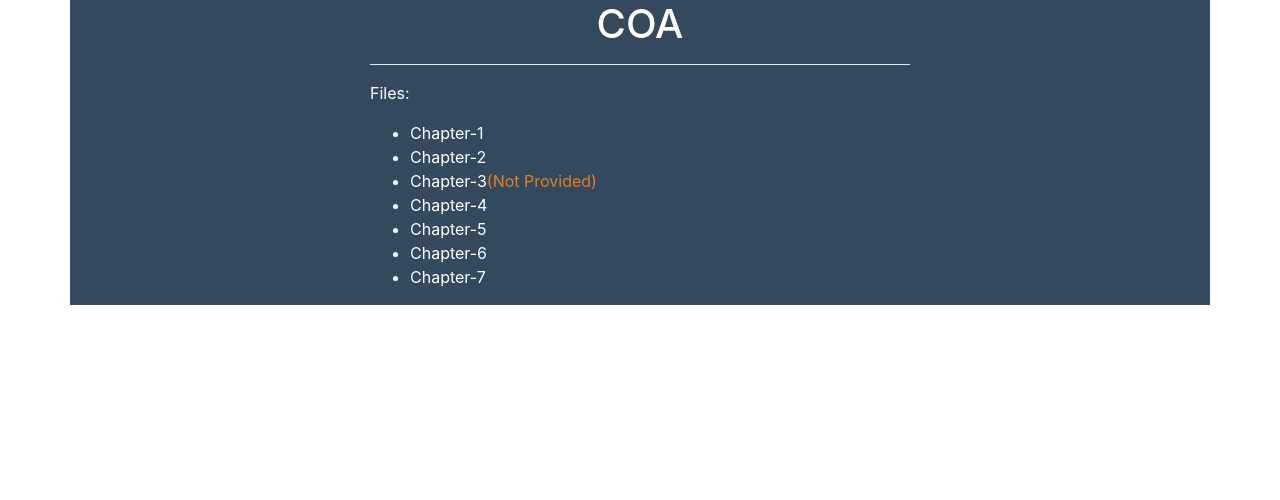
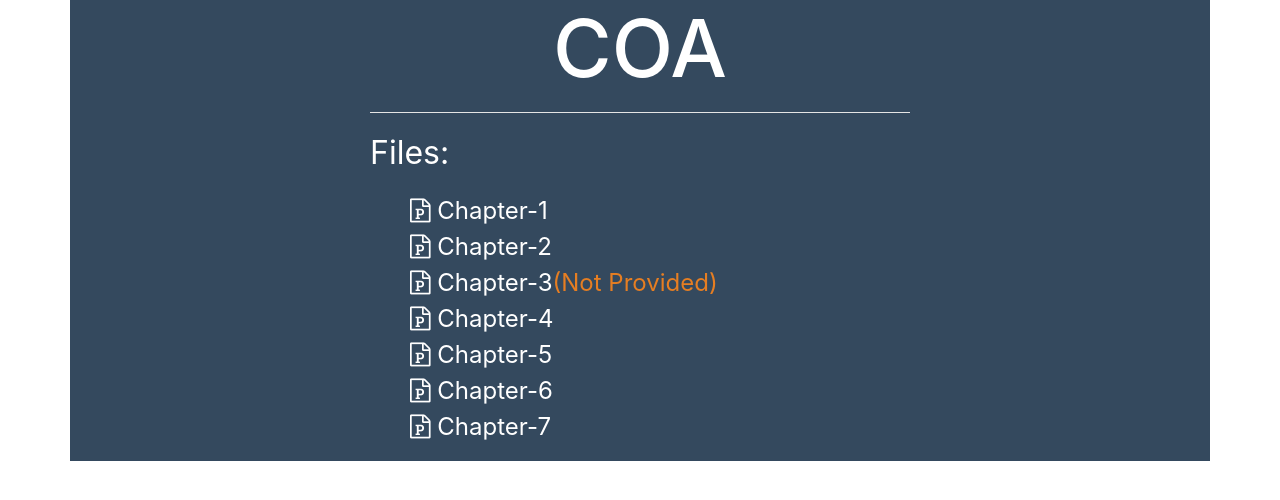
Before and after one commit to itmorning/itmorning.github.io, a plain HTML site: page coa.html in a window 1280 px wide. Drawn offline with nearby package versions, Linux system fonts and the light colour scheme.

Commit message:
Update coa.html

```diff
--- a/coa.html
+++ b/coa.html
@@ -15,10 +15,21 @@
     <script src="https://maxcdn.bootstrapcdn.com/bootstrap/4.1.3/js/bootstrap.min.js"></script>
 
     <link rel="stylesheet" href="https://cdnjs.cloudflare.com/ajax/libs/font-awesome/4.7.0/css/font-awesome.min.css">
+
     <style media="screen">
       .body{
         color: white;
         background-color: #34495e;
+      }
+      h1{
+        font-size: 500%;
+      }
+      p{
+        font-size: 200%;
+      }
+      li{
+        font-size: 150%;
+        list-style-type: none;
       }
       a{
         color: white;
@@ -40,13 +51,13 @@
           <center><h1>COA</h1></center><hr style="background-color: white;">
           <p>Files:</p>
           <ul>
-            <li><a href="COA/CHAPTER_1.pptx">Chapter-1</a></li>
-            <li><a href="COA/CHAPTER 2.pptx">Chapter-2</a></li>
-            <li><a href="#">Chapter-3<span class="important">(Not Provided)</span></a></li>
-            <li><a href="COA/CHAPTER-4.pptx">Chapter-4</a></li>
-            <li><a href="COA/CHAPTER-5.pptx">Chapter-5</a></li>
-            <li><a href="COA/CHAPTER-6.pptx">Chapter-6</a></li>
-            <li><a href="COA/CHAPTER-7.pptx">Chapter-7</a></li>
+            <li><a href="COA/CHAPTER_1.pptx"><i class="fa fa-file-powerpoint-o"></i> Chapter-1</a></li>
+            <li><a href="COA/CHAPTER 2.pptx"><i class="fa fa-file-powerpoint-o"></i> Chapter-2</a></li>
+            <li><a href="#"><i class="fa fa-file-powerpoint-o"></i> Chapter-3<span class="important">(Not Provided)</span></a></li>
+            <li><a href="COA/CHAPTER-4.pptx"><i class="fa fa-file-powerpoint-o"></i> Chapter-4</a></li>
+            <li><a href="COA/CHAPTER-5.pptx"><i class="fa fa-file-powerpoint-o"></i> Chapter-5</a></li>
+            <li><a href="COA/CHAPTER-6.pptx"><i class="fa fa-file-powerpoint-o"></i> Chapter-6</a></li>
+            <li><a href="COA/CHAPTER-7.pptx"><i class="fa fa-file-powerpoint-o"></i> Chapter-7</a></li>
           </ul>
         </div>
         <div class="col-md-3"></div>
```
